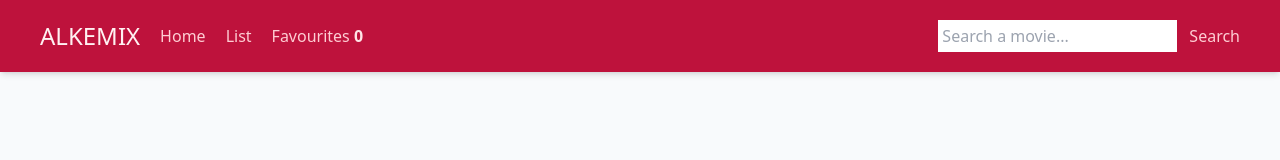
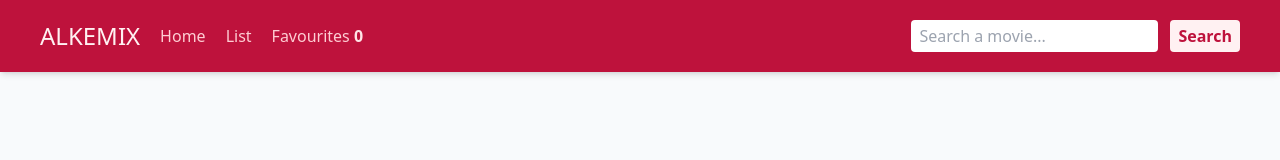
Before and after one commit to Moonriz-ar/movie-webapp, a React (Create React App) app: page /listado in a window 1280 px wide. Shown: the top 160 px of the page. Built offline with nearby package versions, Linux system fonts and the light colour scheme; no server answers; sample sign-in values are in the browser's storage.

Commit message:
SearchBar.js - styled search bar

```diff
--- a/src/componentes/Header.js
+++ b/src/componentes/Header.js
@@ -2,6 +2,7 @@ import { Link } from "react-router-dom";
 import SearchBar from "./SearchBar";
 
 function Header({ favourites }) {
+  const token = localStorage.getItem("token");
   return (
     <header className="py-5 z-10 px-10 bg-rose-700 text-rose-200 flex justify-between items-center flex-col md:flex-row fixed w-full shadow-md">
       <nav className="flex space-x-5 items-center">
@@ -16,9 +17,11 @@ function Header({ favourites }) {
           <li>
             <Link to="/favourites">
               Favourites{" "}
-              <span className="text-rose-100 font-bold">
-                {favourites.length}
-              </span>
+              {token && (
+                <span className="text-rose-100 font-bold">
+                  {favourites.length}
+                </span>
+              )}
             </Link>
           </li>
         </ul>
--- a/src/componentes/Login.js
+++ b/src/componentes/Login.js
@@ -106,7 +106,7 @@ function Login() {
 
             <button
               type="submit"
-              className="bg-rose-700 text-rose-50 px-2 py-1 mt-5 rounded"
+              className="bg-rose-700 text-rose-50 px-2 py-1 mt-5 rounded font-bold"
             >
               Ingresar
             </button>
--- a/src/componentes/SearchBar.js
+++ b/src/componentes/SearchBar.js
@@ -33,13 +33,18 @@ function SearchBar() {
         >
           <label className="text-gray-800">
             <input
-              className="p-1"
+              className="rounded py-1 px-2"
               type="text"
               name="keyword"
               placeholder="Search a movie..."
             />
           </label>
-          <button type="submit">Search</button>
+          <button
+            type="submit"
+            className="bg-rose-50 text-rose-700 px-2 py-1 font-bold rounded"
+          >
+            Search
+          </button>
         </form>
       ) : null}
     </>
```
